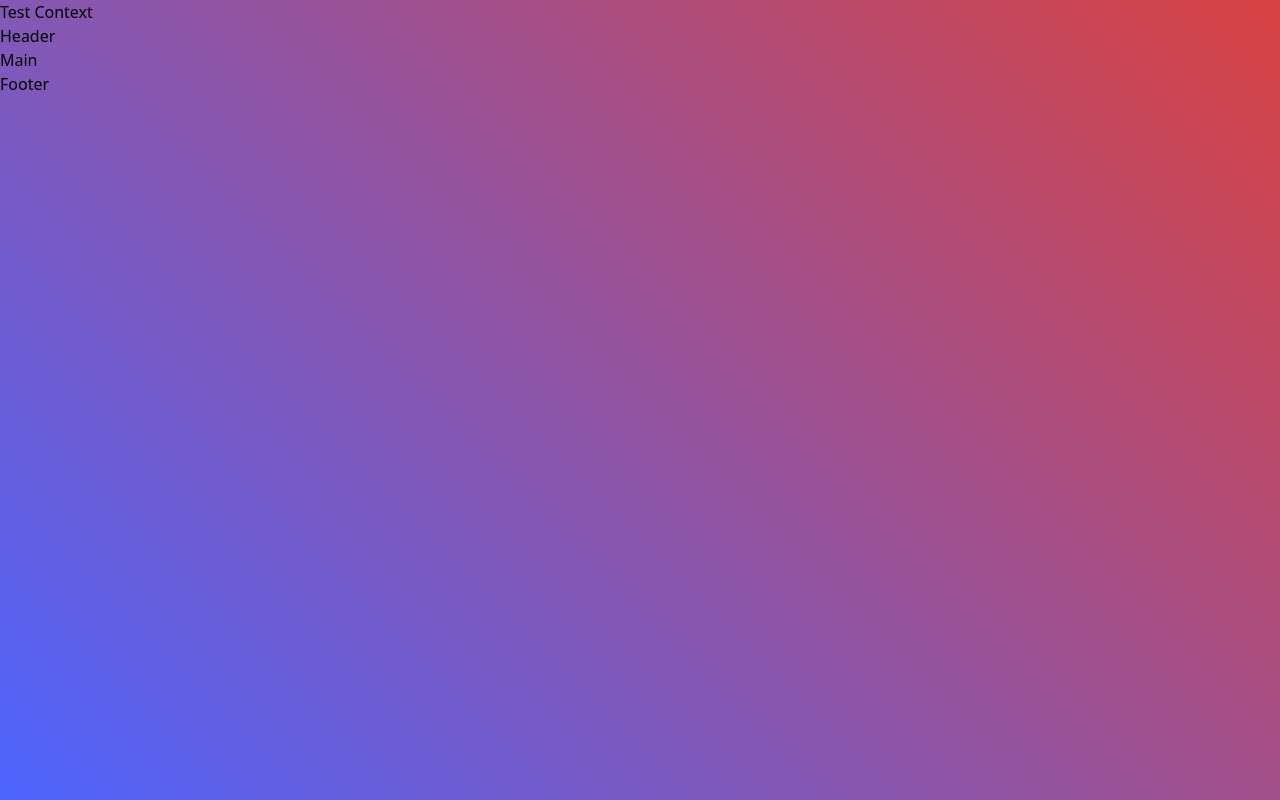
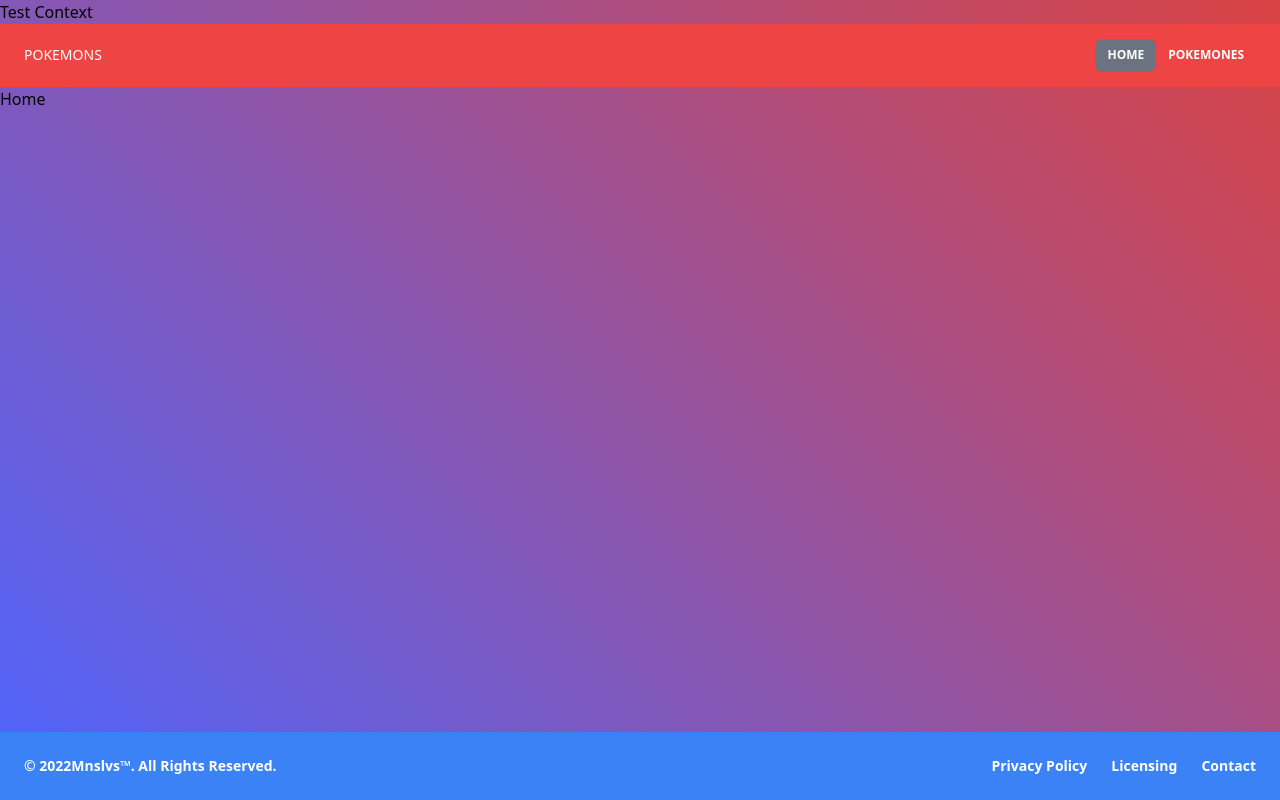
Before and after one commit to emonsalves/DFL-REACT-II-ROUTER-II, a React (Vite) app: page / in a window 1280 px wide. Built offline with nearby package versions, Linux system fonts and the light colour scheme.

Commit message:
Add : components Navbar Endvar  and conection by router Pages

```diff
--- /dev/null
+++ b/src/components/Endbar.jsx
@@ -0,0 +1,25 @@
+import React from "react"
+
+function Endbar() {
+  return (
+    <div className="pl-10 p-4 justify-center shadow md:flex md:items-center md:justify-between md:p-6 bg-blue-500">
+      <span className="text-sm font-bold text-white sm:text-center ">
+        © 2022
+        <a className="hover:underline">Mnslvs™</a>. All Rights Reserved.
+      </span>
+      <ul className="flex flex-wrap items-center mt-3 text-sm font-bold text-white sm:mt-0">
+        <li>
+          <a className="mr-4 hover:underline md:mr-6">Privacy Policy</a>
+        </li>
+        <li>
+          <a className="mr-4 hover:underline md:mr-6">Licensing</a>
+        </li>
+        <li>
+          <a className="hover:underline">Contact</a>
+        </li>
+      </ul>
+    </div>
+  )
+}
+
+export default Endbar
--- /dev/null
+++ b/src/components/Navbar.jsx
@@ -0,0 +1,63 @@
+import React from "react"
+import { NavLink } from "react-router-dom"
+
+export default function Navbar() {
+  const [navbarOpen, setNavbarOpen] = React.useState(false)
+  return (
+    <nav className="flex min-w-full top-0 flex-wrap items-center justify-between px-2 py-3 bg-red-500 z-10">
+      <div className="container px-4 mx-auto flex flex-wrap items-center justify-between">
+        <div className="w-full relative flex justify-between lg:w-auto lg:static lg:block lg:justify-start">
+          <p
+            className="cursor-default text-sm font
+          -bold leading-relaxed inline-block mr-4 py-2 whitespace-nowrap uppercase text-white"
+          >
+            Pokemons
+          </p>
+          <button
+            className="text-white cursor-pointer text-xl leading-none px-3 py-1 border border-solid border-transparent rounded bg-transparent block lg:hidden outline-none focus:outline-none"
+            type="button"
+            onClick={() => setNavbarOpen(!navbarOpen)}
+          >
+            <i className="fas fa-bars"></i>
+          </button>
+        </div>
+        <div
+          className={
+            "lg:flex flex-grow items-center" +
+            (navbarOpen ? " flex" : " hidden")
+          }
+          id="example-navbar-danger"
+        >
+          <ul className="flex flex-col lg:flex-row list-none lg:ml-auto">
+            <li className="nav-item">
+              <NavLink
+                to={"/"}
+                className={({ isActive }) =>
+                  isActive
+                    ? "px-3 py-2 flex items-center text-xs uppercase font-bold leading-snug text-white hover:opacity-75 bg-gray-500 rounded-lg"
+                    : "px-3 py-2 flex items-center text-xs uppercase font-bold leading-snug text-white hover:opacity-75"
+                }
+                end
+              >
+                Home
+              </NavLink>
+            </li>
+            <li className="nav-item">
+              <NavLink
+                to={"/Pokemons"}
+                className={({ isActive }) =>
+                  isActive
+                    ? "px-3 py-2 flex items-center text-xs uppercase font-bold leading-snug text-white hover:opacity-75 bg-gray-500 rounded-lg"
+                    : "px-3 py-2 flex items-center text-xs uppercase font-bold leading-snug text-white hover:opacity-75"
+                }
+                end
+              >
+                Pokemones
+              </NavLink>
+            </li>
+          </ul>
+        </div>
+      </div>
+    </nav>
+  )
+}
--- a/src/layout/Footer.jsx
+++ b/src/layout/Footer.jsx
@@ -1,8 +1,11 @@
-import React from 'react'
+import React from "react"
 
+import Endvar from "../components/Endbar"
 function Footer() {
   return (
-    <div><h1>Footer</h1></div>
+    <div className="fixed bottom-0 min-w-full">
+      <Endvar />
+    </div>
   )
 }
 
--- a/src/layout/Header.jsx
+++ b/src/layout/Header.jsx
@@ -1,8 +1,9 @@
-import React from 'react'
-
+import Navbar from "../components/Navbar"
 function Header() {
   return (
-    <div><h1>Header</h1></div>
+    <div>
+      <Navbar/>
+    </div>
   )
 }
 
--- a/src/layout/Main.jsx
+++ b/src/layout/Main.jsx
@@ -1,8 +1,18 @@
-import React from 'react'
+import { Routes, Route } from "react-router-dom"
+
+import Home from "../pages/Home"
+import Pokemons from "../pages/Pokemons"
+import NotFound from "../pages/NotFound"
 
 function Main() {
   return (
-    <div><h1>Main</h1></div>
+    <div>
+      <Routes>
+        <Route exact path="/" element={<Home />} />
+        <Route path="/Pokemons" element={<Pokemons />} />
+        <Route path="*" element={<NotFound />} />
+      </Routes>
+    </div>
   )
 }
 
--- /dev/null
+++ b/src/pages/Home.jsx
@@ -0,0 +1,9 @@
+import React from 'react'
+
+function Home() {
+  return (
+    <div>Home</div>
+  )
+}
+
+export default Home
--- /dev/null
+++ b/src/pages/NotFound.jsx
@@ -0,0 +1,9 @@
+import React from 'react'
+
+function NotFound() {
+  return (
+    <div>NotFound</div>
+  )
+}
+
+export default NotFound
--- /dev/null
+++ b/src/pages/Pokemons.jsx
@@ -0,0 +1,9 @@
+import React from 'react'
+
+function Pokemons() {
+  return (
+    <div>Pokemons</div>
+  )
+}
+
+export default Pokemons
```
